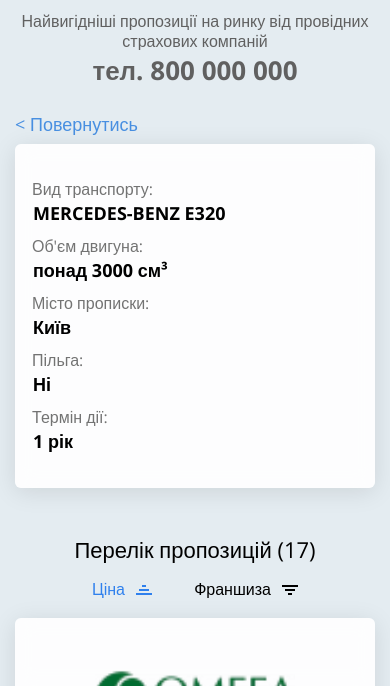
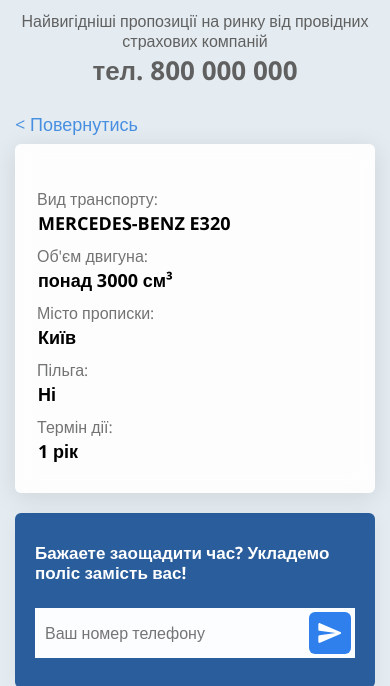
Before and after one commit to Oliinyk/ewa_tabs.github.io, a plain HTML site: page result.html in a window 390 px wide. Shown: the part 158-844 px from the top of the page. Drawn offline with nearby package versions, Linux system fonts and the light colour scheme.

Commit message:
add phone form

```diff
--- a/result.html
+++ b/result.html
@@ -34,6 +34,8 @@
     <div class="container">
       <div class="result__table-inner">
         <a href="#" class="result__table-back">< Повернутись</a>
+
+        <div class="result__table-inner">
           <div class="result__table-block">
             <table>
               <tr>
@@ -52,6 +54,24 @@
               </tr>
             </table>
           </div>
+
+          <div class="form-callback">
+            <p>Бажаете заощадити час? Укладемо поліс замість вас! </p>
+            <form class="" action="">
+              <div class="form-group">
+                <input type="text" name="qwery" placeholder="Ваш номер телефону" required="">
+              </div>
+              <button class="sub_btn" type="button">
+                <svg width="24" height="20" viewBox="0 0 24 20" fill="none" xmlns="http://www.w3.org/2000/svg">
+                  <path d="M1.96671 19.8001L22.325 11.0735C22.5355 10.9838 22.715 10.8343 22.8411 10.6434C22.9672 10.4526 23.0345 10.2289 23.0345 10.0001C23.0345 9.77138 22.9672 9.54767 22.8411 9.35683C22.715 9.16599 22.5355 9.01645 22.325 8.9268L1.96671 0.200131C1.79043 0.123241 1.59777 0.0914478 1.40613 0.107618C1.21449 0.123788 1.02989 0.187414 0.868989 0.292755C0.708083 0.398096 0.575934 0.541839 0.484463 0.711014C0.392992 0.88019 0.345077 1.06948 0.345041 1.2618L0.333374 6.64013C0.333374 7.22346 0.765041 7.72513 1.34837 7.79513L17.8334 10.0001L1.34837 12.1935C0.765041 12.2751 0.333374 12.7768 0.333374 13.3601L0.345041 18.7385C0.345041 19.5668 1.19671 20.1385 1.96671 19.8001Z" fill="white"/>
+                </svg>
+              </button>
+            </form>
+          </div>
+        </div>
+
+
+
       </div>
     </div>
   </section>
--- a/scss/style.scss
+++ b/scss/style.scss
@@ -1619,6 +1619,105 @@ margin-bottom: 30px;
   }
 }
 
+.result__table-back {
+  width: 100%;
+}
+.result__table .result__table-inner {
+  display: flex;
+  flex-wrap: wrap;
+  width: 100%;
+}
+.result__table .result__table-block {
+  width: calc(50% - 10px);
+    margin-right: 10px;
+    padding: 30px 20px;
+}
+.result__table-inner .form-callback {
+  width: calc(50% - 10px);
+    margin-left: 10px;
+    padding: 30px 20px;
+    background: #295D9B;
+  box-shadow: 0px 4px 20px rgba(0, 0, 0, 0.05);
+  border-radius: 6px;
+  display: flex;
+  align-items: center;
+}
+.result__table-inner .form-callback p {
+  font-size: 18px;
+    color: #fff;
+    font-weight: 700;
+  padding-right: 5px;
+}
+.result__table-inner .form-callback form {
+  display: flex;
+  position: relative;
+}
+.result__table-inner .form-callback input {
+  background-color: #FBFDFF;
+    border: 0;
+    height: 50px;
+    width: 260px;
+    padding-left: 10px;
+    padding-right: 50px;
+}
+.result__table-inner .form-callback .sub_btn {
+  position: absolute;
+  top: calc(50% - 21px);
+  right: 4px;
+  background: #2F80ED;
+  border: 0;
+  border-radius: 6px;
+  cursor: pointer;
+  width: 42px;
+  height: 42px;
+  display: flex;
+    align-items: center;
+    justify-content: center;
+}
+@media (min-width: 1200px) {
+  .result__table .result__table-block table tr:first-child th {
+    font-size: 14px;
+    text-align: left;
+    padding: 0 10px 0 0;
+  }
+  .result__table .result__table-block table tr {
+    font-size: 14px;
+  }
+}
+@media (max-width: 1199px) {
+  .result__table .result__table-block,
+  .result__table-inner .form-callback {
+    width: 100%;
+    margin: 0;
+  }
+  .result__table .result__table-block {
+    margin-bottom: 20px;
+  }
+  .result__table-inner .form-callback {
+    justify-content: center;
+  }
+  .result__table-inner .form-callback p {
+    padding-right: 25px;
+  }
+}
+@media (max-width: 767px) {
+  .result__table-inner .form-callback {
+    flex-wrap: wrap;
+  }
+  .result__table-inner .form-callback p {
+    padding: 0 0 25px;
+    font-size: 17px;
+  }
+  .result__table-inner .form-callback form {
+    width: 100%;
+  }
+  .result__table-inner .form-callback .form-group {
+    width: 100%;
+  }
+  .result__table-inner .form-callback input {
+    width: 100%;
+  }
+}
 
 
 @import 'media';
```
Also changed, not shown: css/style.min.css. Lines whose indentation alone changed are shown as unchanged.
